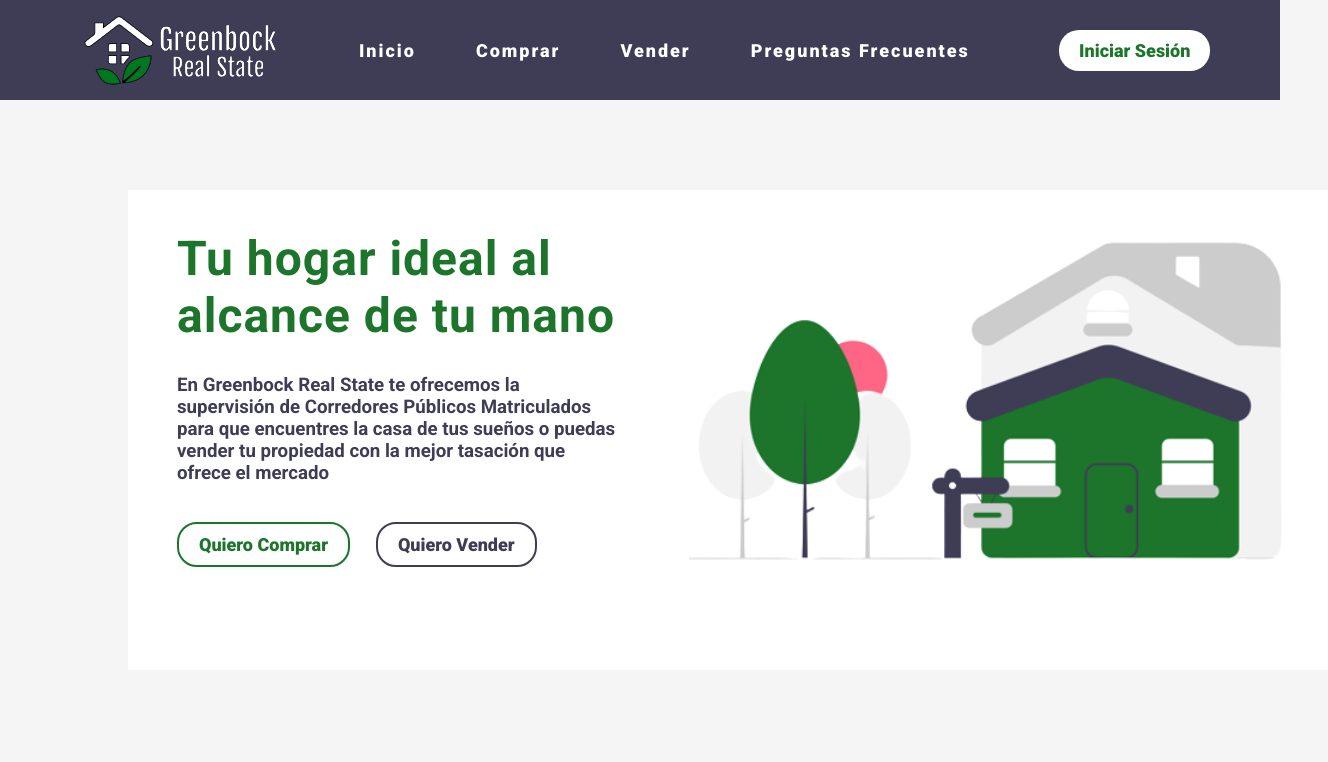
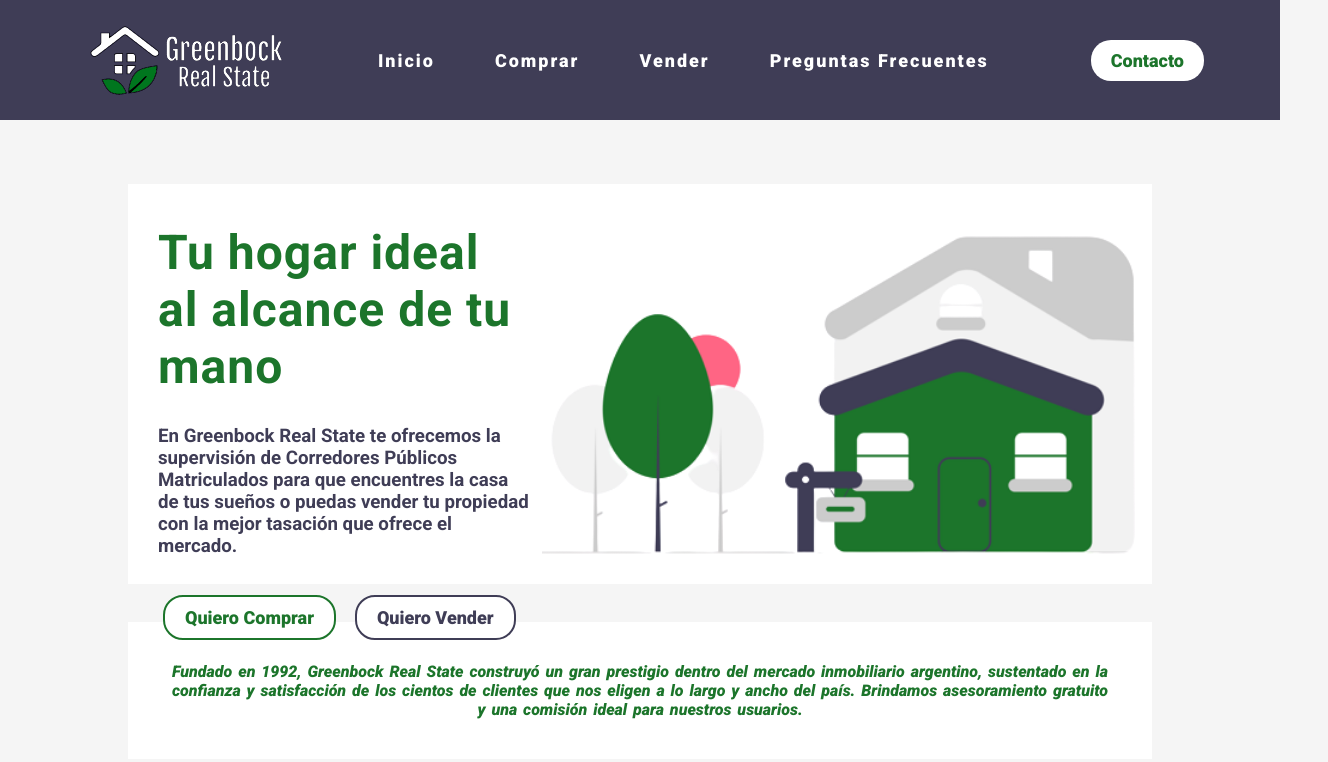
Before and after one commit to pablomh3/Entrega-2, a plain HTML site: page index.html in a window 1280 px wide. Shown: the whole page, 1328 px wide, since content can reach past the window. Drawn offline with Linux system fonts and the light colour scheme.

Commit message:
section info

```diff
--- a/css/styles.css
+++ b/css/styles.css
@@ -6,20 +6,23 @@
     box-sizing: border-box;
     font-family: 'Roboto', sans-serif;
 }
+
 body {
     background-color: whitesmoke;
     overflow-x: hidden;
 }
+
 header{
     background-color: #3F3D56;
     font-size: 18px;
     display: flex;
-    height: 100px;
+    height: 15vh;
     width: 100%;
     padding: 20px;
     justify-content: space-around;
     align-items: center;
 }
+
 header div .logo {
     display: flex;
     align-items:center;
@@ -45,6 +48,7 @@ nav ul li {
     letter-spacing: 2px;
     gap:60px;
 }
+
 nav ul li a {
  text-decoration: none;
  color: white;
@@ -52,17 +56,20 @@ nav ul li a {
  font-weight: 800;
  transition: all 0.3s;
 }
+
 nav ul li a:hover {
     text-decoration: none;
     color: #1c752b;
     font-weight: 1000;
     transform: scale(1.0);
 }
+
 .cont-button {
     display: flex;
     align-items: center;
     justify-content: flex-end;
 }
+
 .button-nav {
     cursor: pointer;
     font-size: 18px;
@@ -75,6 +82,7 @@ nav ul li a:hover {
     border-radius: 20px;
     transition: all 0.3s;
 }
+
 .button-nav:hover {
     cursor: pointer;
     font-weight: 800;
@@ -83,25 +91,26 @@ nav ul li a:hover {
     background-color: #1c752b;
     text-decoration: none;
     border-radius: 20px;
-    transform: scale(1.0);
 }
+
 #hero{
     display: flex;
-    width: 1200px;
-    margin: 90px 10%;
-    height: 60vh;
+    width: 80vw;
+    margin: 5% 10% 0;
+    height: 50vh;
     background-color: rgb(255, 255, 255);
     justify-content:space-around;
     align-items: flex-start;
     padding: 20px;
-    gap: 20px;
 }
+
 .container-left{
     display: flex;
     width: 40%;
     justify-content: space-between;
     flex-wrap: wrap;
 }
+
 .container-right {
     display: flex;
     max-width: 60%;
@@ -109,12 +118,14 @@ nav ul li a:hover {
     flex-wrap: wrap;
     align-items: center;
 }
+
 .h2-hero {
     font-size: 32px;
     letter-spacing: 1px;
     color: #1c752b;
     margin: 20px 10px;
 }
+
 .h3-hero {
     color: #3F3D56;
     justify-content: center;
@@ -122,17 +133,20 @@ nav ul li a:hover {
     margin: 10px 10px;
     font-size: 16px;
 }
+
 .img-hero img{
     display: flex;
     width: 600px;
     height: auto;
 }
+
 .button-hero {
-    margin: 25px 10px;
-    flex-wrap: nowrap;
     margin-top: 40px;
+    align-items:center;
+    justify-content: space-around;
 
 }
+
 .a-button1 {
     font-size: 18px;
     font-weight: 800;
@@ -142,8 +156,10 @@ nav ul li a:hover {
     border: 2px solid #1c752b;
     text-decoration: none;
     border-radius: 20px;
-    transition: all 0.3s
+    margin: 15px;
+    transition: all 0.3s;
 }
+
 .a-button1:hover {
     font-size: 18px;
     font-weight: 800;
@@ -153,6 +169,7 @@ nav ul li a:hover {
     border-radius: 20px;
     transition: all 0.3s
 }
+
 .a-button2 {
     font-size: 18px;
     font-weight: 800;
@@ -161,17 +178,32 @@ nav ul li a:hover {
     background-color: white;
     border: 2px solid #3F3D56;
     text-decoration: none;
-    margin-left: 22px;
     border-radius: 20px;
     transition: all 0.3s
 }
+
 .a-button2:hover {
     font-size: 18px;
     font-weight: 800;
     color: white;
     padding: 10px 20px;
     background-color: #3F3D56;
-
     border-radius: 20px;
     transition: all 0.3s
 }
+
+.info {
+    display: flex;
+    width: 80vw;
+    margin: 3% 10%;
+    height: auto;
+    background-color: rgb(255, 255, 255);
+    justify-content:center;
+    align-items: center;
+    padding: 40px;
+    font-style: italic;
+    font-weight: 800;
+    word-spacing: 2px;
+    color: #1c752b;
+    text-align: center;
+}
--- a/index.html
+++ b/index.html
@@ -21,19 +21,17 @@
             </ul>
         </nav>
         <div class="cont-button">
-            <a href="#" class="button-nav">Iniciar Sesión</a>
+            <a href="#" class="button-nav">Contacto</a>
         </div>
     </header>
     <main>
-
-
         <section id="hero">
                 <div class="container-left">
                     <div class="h2-hero">
                         <h2>Tu hogar ideal al alcance de tu mano</h2>
                     </div>
                     <div class="h3-hero">
-                        <h3> En Greenbock Real State te ofrecemos la supervisión de Corredores Públicos Matriculados para que encuentres la casa de tus sueños o puedas vender tu propiedad con la mejor tasación que ofrece el mercado</h3>
+                        <h3> En Greenbock Real State te ofrecemos la supervisión de Corredores Públicos Matriculados para que encuentres la casa de tus sueños o puedas vender tu propiedad con la mejor tasación que ofrece el mercado.</h3>
                     </div>
                     <div class="button-hero">
                         <a href="#" class="a-button1">Quiero Comprar</a>
@@ -46,6 +44,14 @@
                     </div>
                 </div>
         </section>
+        <section>
+            <div class="info">
+                <div class="info-p">
+                    <p>Fundado en 1992, Greenbock Real State construyó un gran prestigio dentro del mercado inmobiliario argentino, sustentado en la confianza y satisfacción de los cientos de clientes que nos eligen a lo largo y ancho del país. Brindamos asesoramiento gratuito y una comisión ideal para nuestros usuarios.</p>
+                </div>
+
+            </div>
+        </section>
     </main>
 </body>
 </html>
```
Lines whose indentation alone changed are shown as unchanged.
